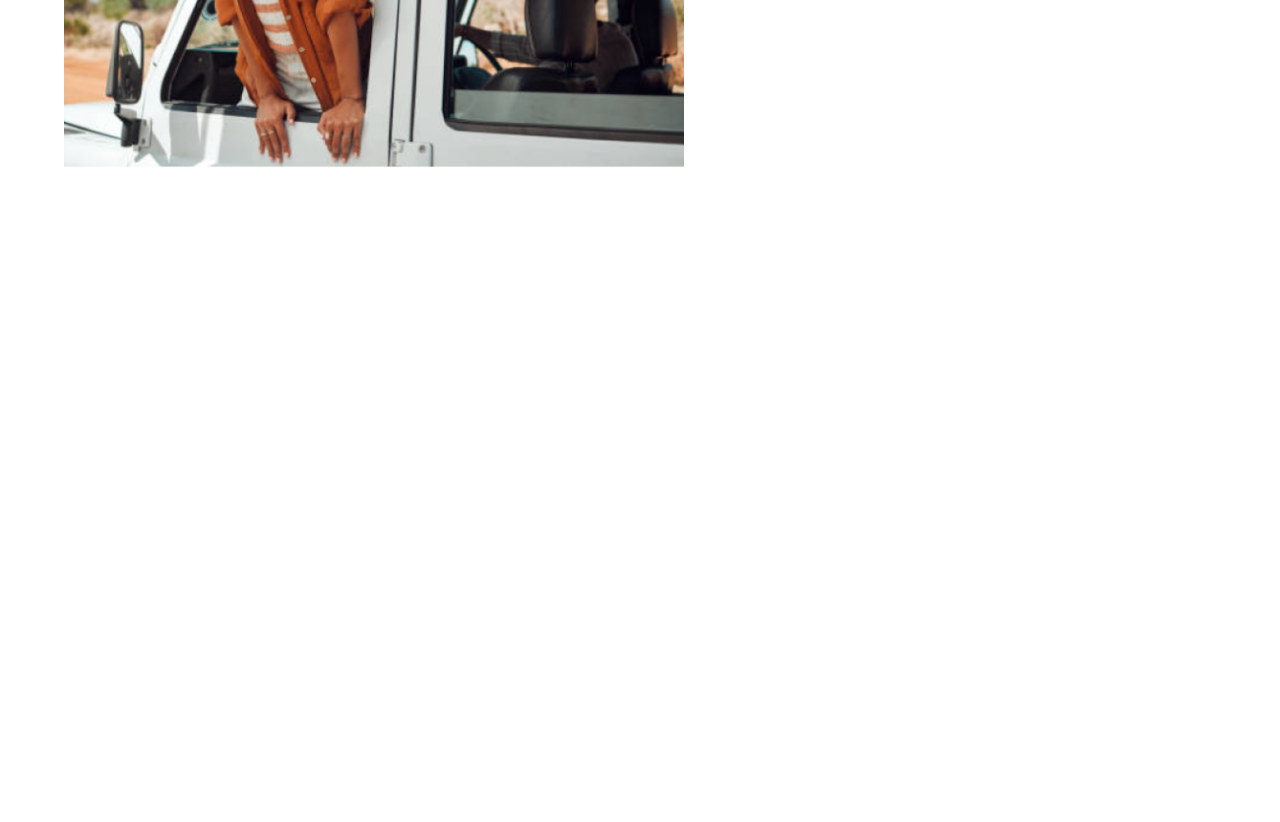
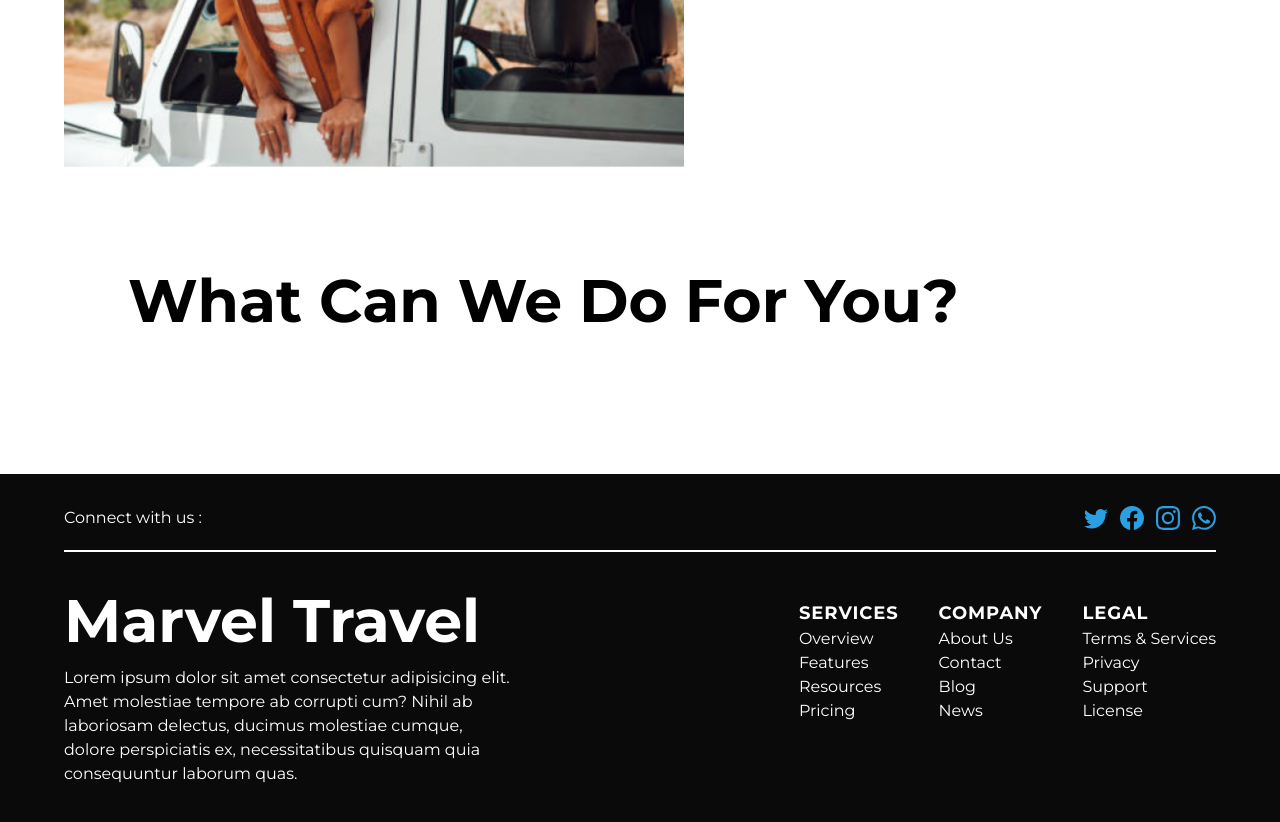
Before and after one commit to ugwuintech/the-nest-project, a React (Vite) app: page / in a window 1280 px wide. Shown: the part 1820-2642 px from the top of the page. Before the commit the page ends 2052 px from the top, so only its background shows below. Built offline with nearby package versions, Linux system fonts and the light colour scheme.

Commit message:
did footer

```diff
--- a/index.html
+++ b/index.html
@@ -4,7 +4,7 @@
     <meta charset="UTF-8" />
     <link rel="icon" type="image/svg+xml" href="/vite.svg" />
     <meta name="viewport" content="width=device-width, initial-scale=1.0" />
-    <title>Vite + React</title>
+    <title>Marvel Travel</title>
   </head>
   <body>
     <div id="root"></div>
--- a/src/App.jsx
+++ b/src/App.jsx
@@ -1,6 +1,7 @@
 import { BrowserRouter as Router, Routes, Route } from "react-router-dom";
 import Home from "./pages/Home";
 import Navbar from "./components/Navbar";
+import Footer from "./components/Footer";
 
 function App() {
   return (
@@ -9,6 +10,7 @@ function App() {
       <Routes>
         <Route path="/" element={<Home />} />
       </Routes>
+      <Footer />
     </Router>
   );
 }
--- /dev/null
+++ b/src/components/Footer.jsx
@@ -0,0 +1,67 @@
+import React from "react";
+import { TiSocialTwitterCircular } from "react-icons/ti";
+import { BsFacebook, BsTwitter, BsInstagram, BsWhatsapp } from "react-icons/bs";
+import { TiSocialInstagramCircular } from "react-icons/ti";
+import { styles } from "../styles";
+
+const Footer = () => {
+  return (
+    <div className="bg-footer text-white w-full h-full py-8 px-16">
+      <div className=" w-full h-full">
+        <div className="flex justify-between items-center flex-row mb-5">
+          <h3 className="text-white text-[10px] lg:text-[16px]">
+            Connect with us :
+          </h3>
+
+          <div className="icons flex flex-row  gap-3">
+            <BsTwitter color="#2A9FE1" size="1.5em" />
+            <BsFacebook color="#2A9FE1" size="1.5em" />
+            <BsInstagram color="#2A9FE1" size="1.5em" />
+            <BsWhatsapp color="#2A9FE1" size="1.5em" />
+          </div>
+        </div>
+        <hr className="border-[1px]  border-white" />
+        <div className="flex lg:flex-row flex-col justify-between ">
+          <div className="flex flex-col mt-6 lg:w-[450px] w-[250px] mb-10">
+            <h1 className={`${styles.sectionHeadText}`}>Marvel Travel</h1>
+            <p>
+              Lorem ipsum dolor sit amet consectetur adipisicing elit. Amet
+              molestiae tempore ab corrupti cum? Nihil ab laboriosam delectus,
+              ducimus molestiae cumque, dolore perspiciatis ex, necessitatibus
+              quisquam quia consequuntur laborum quas.
+            </p>
+          </div>
+          {/* second div */}
+
+          <div className="flex lg:flex-row flex-col justify-between mt-12  gap-10">
+            <div className="flex flex-col">
+              <h3 className={`${styles.sectionSubText}`}>Services</h3>
+              <a href="">Overview</a>
+              <a href="">Features</a>
+              <a href="">Resources</a>
+              <a href="">Pricing</a>
+            </div>
+
+            <div className="flex flex-col">
+              <h3 className={`${styles.sectionSubText}`}>Company</h3>
+              <a href="">About Us</a>
+              <a href="">Contact</a>
+              <a href="">Blog</a>
+              <a href="">News</a>
+            </div>
+
+            <div className="flex flex-col">
+              <h3 className={`${styles.sectionSubText}`}>Legal</h3>
+              <a href="">Terms & Services</a>
+              <a href="">Privacy</a>
+              <a href="">Support</a>
+              <a href="">License</a>
+            </div>
+          </div>
+        </div>
+      </div>
+    </div>
+  );
+};
+
+export default Footer;
--- a/src/components/Navbar.jsx
+++ b/src/components/Navbar.jsx
@@ -1,71 +1,83 @@
-import React from 'react'
-import { useState, useEffect} from 'react'
-import { Link } from 'react-router-dom'
-import { navLinks } from '../constants'
-import { menu, logo, close } from '../assets'
-
+import React from "react";
+import { useState, useEffect } from "react";
+import { Link } from "react-router-dom";
+import { navLinks } from "../constants";
+import { menu, logo, close } from "../assets";
 
 const Navbar = () => {
-const [active, setActive] = useState("Home")
-const [toggle, setToggle] = useState(false)
+  const [active, setActive] = useState("Home");
+  const [toggle, setToggle] = useState(false);
 
   return (
-    <nav className={
-      `w-full flex items-center py-3 fixed top-0 z-20
-        bg-primary sm:px-16 px-6`
-    }>
-      <div className='w-full flex justify-between items-center max-w-7xl mx-auto'>
-
-      <Link to="/" className='flex item-center gap-2'
+    <nav
+      className={`w-full flex items-center py-3 fixed top-0 z-20
+        bg-primary sm:px-16 px-6`}
+    >
+      <div className="w-full flex justify-between items-center max-w-7xl mx-auto">
+        <Link
+          to="/"
+          className="flex item-center gap-2"
           onClick={() => {
             setActive("Home");
             window.scrollTo(0, 0);
-        }}>
-        <img src={logo} alt="logo" className='w-13 h-12 object-contain cursor-pointer' />
-
+          }}
+        >
+          <img
+            src={logo}
+            alt="logo"
+            className="w-13 h-12 object-contain cursor-pointer"
+          />
         </Link>
         <ul className="list-none hidden sm:flex flex-row gap-10 ">
           {navLinks.map((link) => (
-          <li key={link.id} className={`${active === link.title
-              ? "text-white"
-            : "text-secondary"
-            } hover:text-white text-[18px] font-medium cursor-pointer text-[20px]`} onClick={() => setActive(link.title)}>
+            <li
+              key={link.id}
+              className={`${
+                active === link.title ? "text-white" : "text-secondary"
+              } hover:text-white text-[18px] font-medium cursor-pointer text-[20px]`}
+              onClick={() => setActive(link.title)}
+            >
               <a href={`#${link.id}`}>{link.title}</a>
             </li>
           ))}
-          <button  className='button'>Sign Up</button>
+          <button className="button">Sign Up</button>
         </ul>
 
-      <div className='sm:hidden flex flex-1 justify-end items-center'>
-        <img src={toggle ? close : menu} alt="menu" className='w-[28px] h-[28px] object-contain cursor-pointer'
-          onClick={() => setToggle(!toggle)} />
+        <div className="sm:hidden flex flex-1 justify-end items-center">
+          <img
+            src={toggle ? close : menu}
+            alt="menu"
+            className="w-[28px] h-[28px] object-contain cursor-pointer"
+            onClick={() => setToggle(!toggle)}
+          />
 
-        <div className={`${!toggle ? 'hidden' : 'flex'} p-6 blue-gradient absolute top-20 right-0 mx-4 my-2 min-w-[140px] z-10 rounded-xl`}>
+          <div
+            className={`${
+              !toggle ? "hidden" : "flex"
+            } p-6 blue-gradient absolute top-20 right-0 mx-4 my-2 min-w-[140px] z-10 rounded-xl`}
+          >
             <ul className="list-none flex justify-end items-start flex-col gap-4">
-            {navLinks.map((link) => (
-              <li key={link.id} className={`${active === link.title
-                  ? "text-white"
-                  : "text-secondary"
-                } font-poppings font-medium cursor-pointer text-[16px]`} onClick={() => {
+              {navLinks.map((link, i) => (
+                <li
+                  key={i}
+                  className={`${
+                    active === link.title ? "text-white" : "text-secondary"
+                  } font-poppings font-medium cursor-pointer text-[16px]`}
+                  onClick={() => {
                     setToggle(!toggle);
                     setActive(link.title);
-                }
-
-                }>
+                  }}
+                >
                   <a href={`#${link.id}`}>{link.title}</a>
                 </li>
               ))}
-              <button  className='button'>Sign Up</button>
+              <button className="button">Sign Up</button>
             </ul>
-
-
           </div>
         </div>
+      </div>
+    </nav>
+  );
+};
 
-      </div>
-
-    </nav>
-  )
-}
-
-export default Navbar
+export default Navbar;
--- /dev/null
+++ b/src/components/Services.jsx
@@ -0,0 +1,14 @@
+import React from "react";
+import SectionWrapper from "../hoc/SectionWrapper";
+import { styles } from "../styles";
+
+const Services = () => {
+  return (
+    <div>
+      {" "}
+      <h1 className={`${styles.sectionHeadText}`}>What Can We Do For You?</h1>
+    </div>
+  );
+};
+
+export default SectionWrapper(Services, "");
--- a/src/pages/Home.jsx
+++ b/src/pages/Home.jsx
@@ -3,6 +3,8 @@ import Benefits from "../components/Benefits";
 import Testimonial from "../components/Testimonial";
 import Hero from "../components/Hero";
 import SectionWrapper from "../hoc/SectionWrapper";
+import Services from "../components/Services";
+import Footer from "../components/Footer";
 
 const Home = () => {
   return (
@@ -10,6 +12,7 @@ const Home = () => {
       <Hero />
       <Benefits />
       <Testimonial />
+      <Services />
     </>
   );
 };
--- a/src/styles.js
+++ b/src/styles.js
@@ -6,7 +6,7 @@ const styles = {
   heroHeadText:
     "font-black lg:text-[60px] sm:text-[40px] xs:text-[30px] text-[20px] lg:leading-[78px] mt-2",
   heroSubText:
-    "font-medium lg:text-[20px] sm:text-[16px] xs:text-[10px] text-[10px] lg:leading-[20px]",
+    "font-medium lg:text-[18px] sm:text-[16px] xs:text-[10px] text-[10px] lg:leading-[20px]",
 
   sectionHeadText:
     " font-black md:text-[60px] sm:text-[50px] xs:text-[40px] text-[30px]",
--- a/tailwind.config.cjs
+++ b/tailwind.config.cjs
@@ -8,6 +8,7 @@ module.exports = {
         body: "#F3F9FF",
         secondary: "#dadce0",
         tertiary: "#151030",
+        footer: "#0a0a0a",
         "black-100": "#100d25",
         "black-200": "#090325",
         "white-100": "#f3f3f3",
```
Also changed, not shown: src/constants/index.js (+1 -6 lines). Lines whose indentation alone changed are shown as unchanged.
